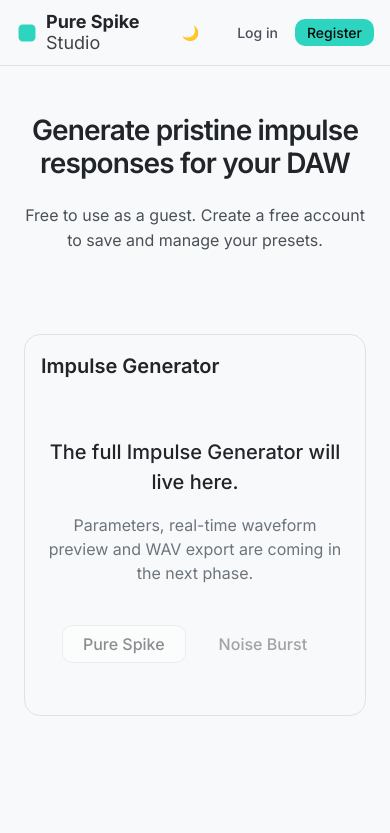
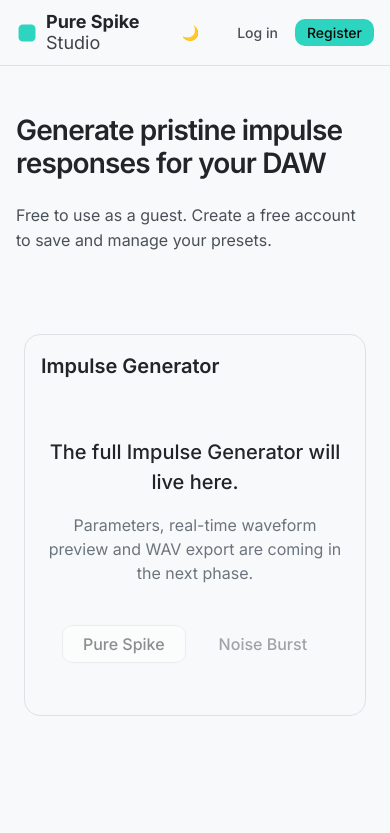
Before and after one commit to TomacBarin/pure-spike, a React (Vite) app: page / in a window 390 px wide. Shown: the top 833 px of the page. Built offline with nearby package versions, Linux system fonts and the light colour scheme.

Commit message:
feature(frontend): update Hero flexbox behavour

```diff
--- a/src/components/layout/Hero/Hero.module.css
+++ b/src/components/layout/Hero/Hero.module.css
@@ -10,11 +10,7 @@
 }
 
 .headline {
-  font-size: clamp(
-    var(--font-size-3xl),
-    5.5vw,
-    var(--font-size-6xl)
-  );
+  font-size: var(--font-size-5xl);
   font-weight: 600;
   color: var(--color-text-primary);
   margin: 0 0 var(--spacing-6);
@@ -23,10 +19,7 @@
 }
 
 .subheadline {
-  font-size: var(--font-size-md);
-  /* eller */
   font-size: var(--font-size-lg);
-
   color: var(--color-text-secondary);
   margin: 0;
   line-height: 1.6;
@@ -37,9 +30,16 @@
 
 
 /* === Responsive === */
-@media (max-width: 640px) {
+@media (max-width: 767px) {
   .hero {
     padding: var(--spacing-12) 0 var(--spacing-8);
+    text-align: left;
+  }
+
+  .container {
+    padding: 0 var(--spacing-4);
+    margin: 0;
+    max-width: none;
   }
 
   .headline {
@@ -48,9 +48,8 @@
 
   .subheadline {
     font-size: var(--font-size-md);
-  }
-
-  .container {
-    padding: 0 var(--spacing-4);
+    max-width: none;
+    margin-left: 0;
+    margin-right: 0;
   }
 }
```
